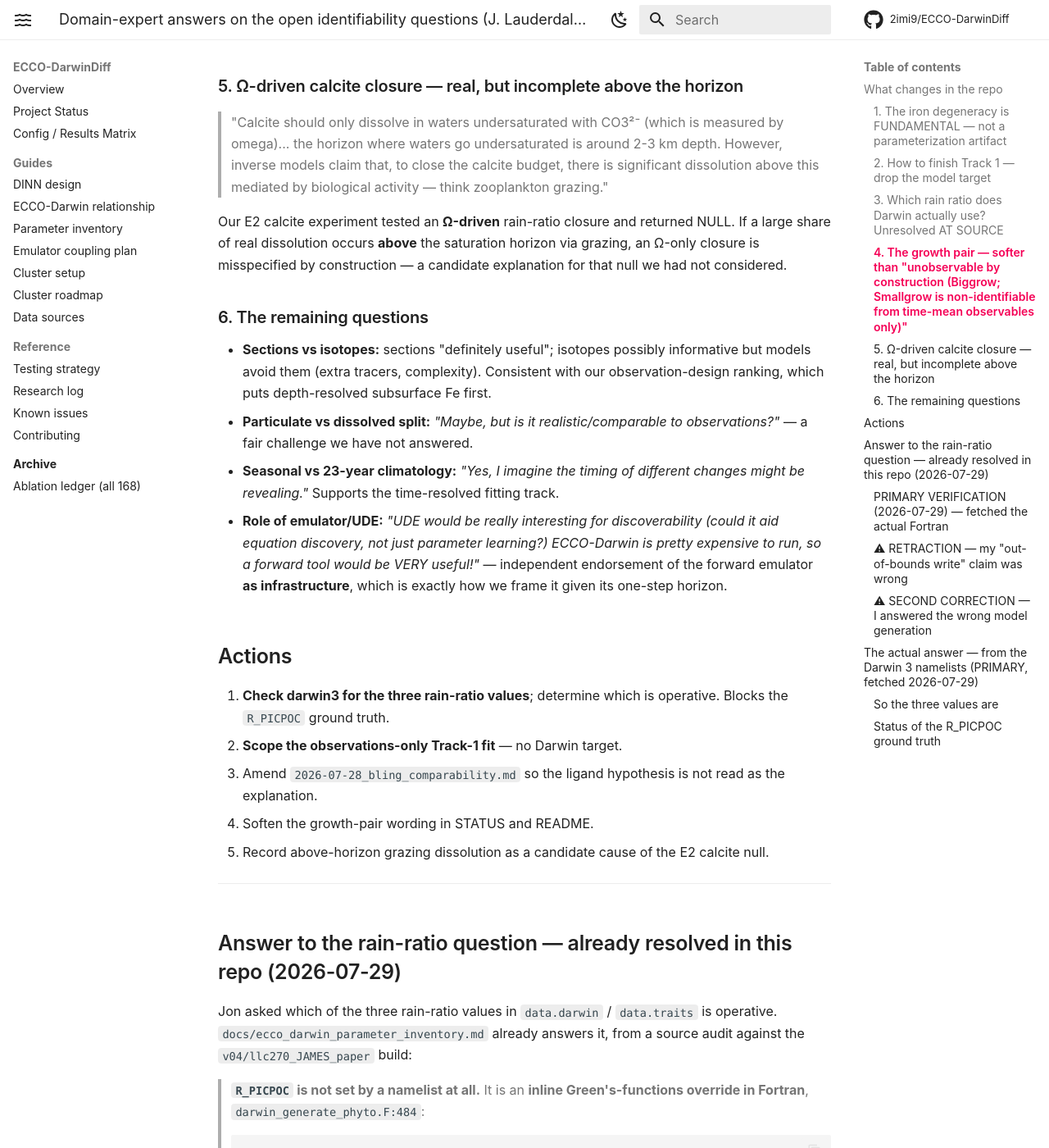
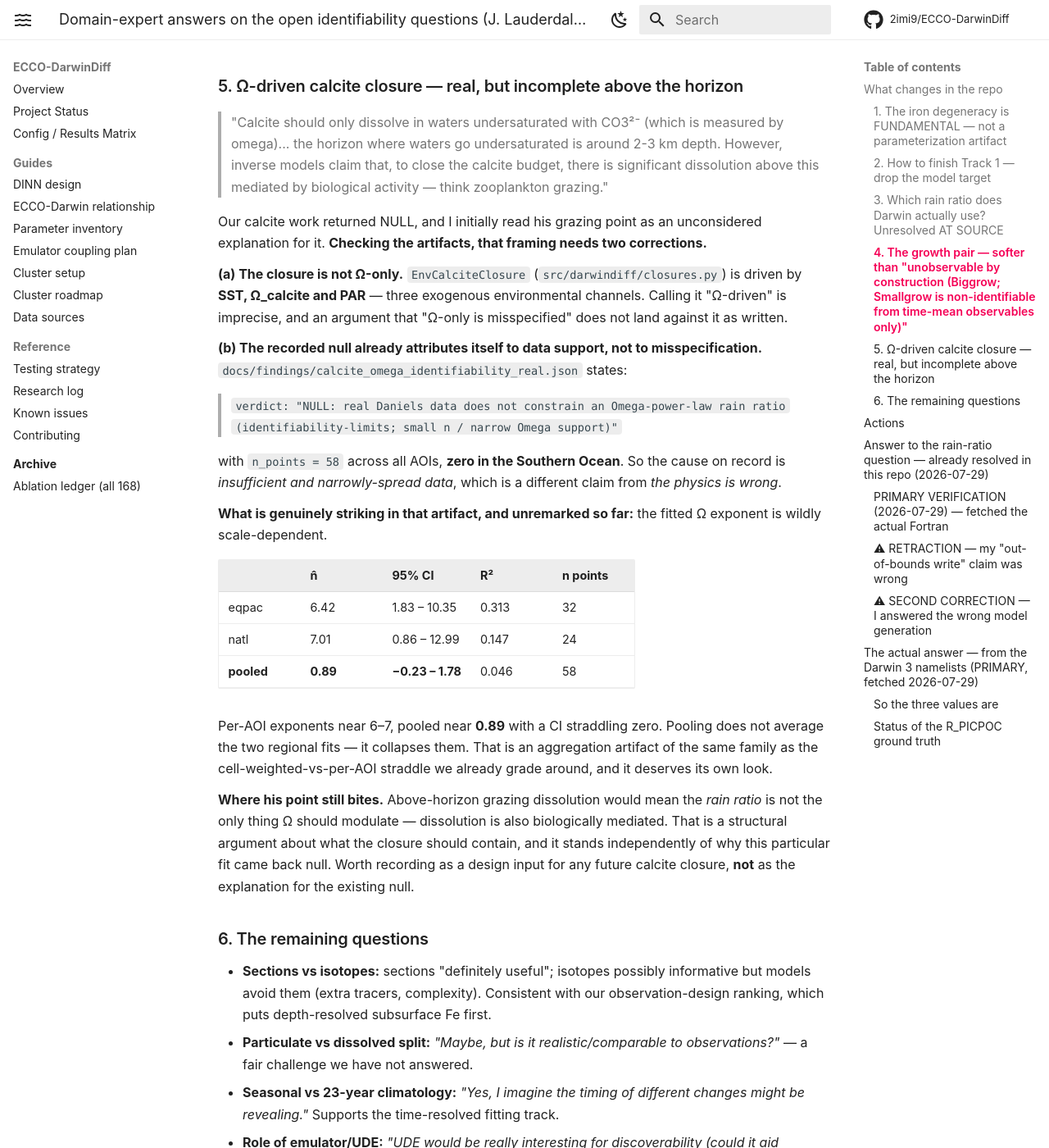
Before and after one commit to 2imi9/ECCO-DarwinDiff, an MkDocs documentation site: the page built from docs/findings/2026-07-29_lauderdale_answers.md, in a window 1280 px wide and 1400 px high, scrolled down 1725 px. Shown: the whole window at 82% size. Built offline with MkDocs 1.6.1 and Material for MkDocs 9.7.7, drawn with Linux system fonts in a browser that asks for light colours; comment, search, counter and statistics services are not loaded.

Commit message:
fix(findings): the calcite null is attributed to data support, not misspecification
Third validation item. I wrote that our E2 experiment tested an Omega-driven
rain-ratio closure and returned null, and read the grazing remark as an
unconsidered explanation. Both halves need correcting.

The closure is not Omega-only. EnvCalciteClosure is driven by SST, Omega_calcite
AND PAR -- three exogenous env channels -- so an argument that 'Omega-only is
misspecified' does not land against it as written.

And the recorded null already attributes itself to data support. The artifact
calcite_omega_identifiability_real.json says verbatim: 'NULL: real Daniels data
does not constrain an Omega-power-law rain ratio (identifiability-limits; small n
/ narrow Omega support)', with n_points = 58 across all AOIs and zero in the
Southern Ocean. Insufficient, narrowly-spread data is a different claim from
wrong physics.

Also surfaces something unremarked in that artifact: the fitted Omega exponent is
scale-dependent in a way that looks like an aggregation artifact. Per-AOI n_hat
is 6.42 (eqpac) and 7.01 (natl), while pooled is 0.89 with a CI straddling zero.
Pooling does not average the regional fits, it collapses them -- the same family
of effect as the cell-weighted-versus-per-AOI straddle we already grade around.
Deserves its own look.

His point still bites structurally: above-horizon grazing dissolution means
dissolution is biologically mediated, not only Omega-controlled, which is an
argument about what a closure should CONTAIN. Recorded as a design input for a
future calcite closure rather than as the explanation for this null.

Suite: 564 passed, 20 skipped.

```diff
--- a/docs/findings/2026-07-29_lauderdale_answers.md
+++ b/docs/findings/2026-07-29_lauderdale_answers.md
@@ -66,9 +66,40 @@ defensible under review.
 > that, to close the calcite budget, there is significant dissolution above this mediated by
 > biological activity — think zooplankton grazing."
 
-Our E2 calcite experiment tested an **Ω-driven** rain-ratio closure and returned NULL. If a large
-share of real dissolution occurs **above** the saturation horizon via grazing, an Ω-only closure is
-misspecified by construction — a candidate explanation for that null we had not considered.
+Our calcite work returned NULL, and I initially read his grazing point as an unconsidered
+explanation for it. **Checking the artifacts, that framing needs two corrections.**
+
+**(a) The closure is not Ω-only.** `EnvCalciteClosure` (`src/darwindiff/closures.py`) is driven by
+**SST, Ω_calcite and PAR** — three exogenous environmental channels. Calling it "Ω-driven" is
+imprecise, and an argument that "Ω-only is misspecified" does not land against it as written.
+
+**(b) The recorded null already attributes itself to data support, not to misspecification.**
+`docs/findings/calcite_omega_identifiability_real.json` states:
+
+> `verdict: "NULL: real Daniels data does not constrain an Omega-power-law rain ratio
+> (identifiability-limits; small n / narrow Omega support)"`
+
+with `n_points = 58` across all AOIs, **zero in the Southern Ocean**. So the cause on record is
+*insufficient and narrowly-spread data*, which is a different claim from *the physics is wrong*.
+
+**What is genuinely striking in that artifact, and unremarked so far:** the fitted Ω exponent is
+wildly scale-dependent.
+
+| | n̂ | 95% CI | R² | n points |
+|---|---|---|---|---|
+| eqpac | 6.42 | 1.83 – 10.35 | 0.313 | 32 |
+| natl | 7.01 | 0.86 – 12.99 | 0.147 | 24 |
+| **pooled** | **0.89** | **−0.23 – 1.78** | 0.046 | 58 |
+
+Per-AOI exponents near 6–7, pooled near **0.89** with a CI straddling zero. Pooling does not average
+the two regional fits — it collapses them. That is an aggregation artifact of the same family as the
+cell-weighted-vs-per-AOI straddle we already grade around, and it deserves its own look.
+
+**Where his point still bites.** Above-horizon grazing dissolution would mean the *rain ratio* is not
+the only thing Ω should modulate — dissolution is also biologically mediated. That is a structural
+argument about what the closure should contain, and it stands independently of why this particular
+fit came back null. Worth recording as a design input for any future calcite closure, **not** as the
+explanation for the existing null.
 
 ### 6. The remaining questions
 
```
